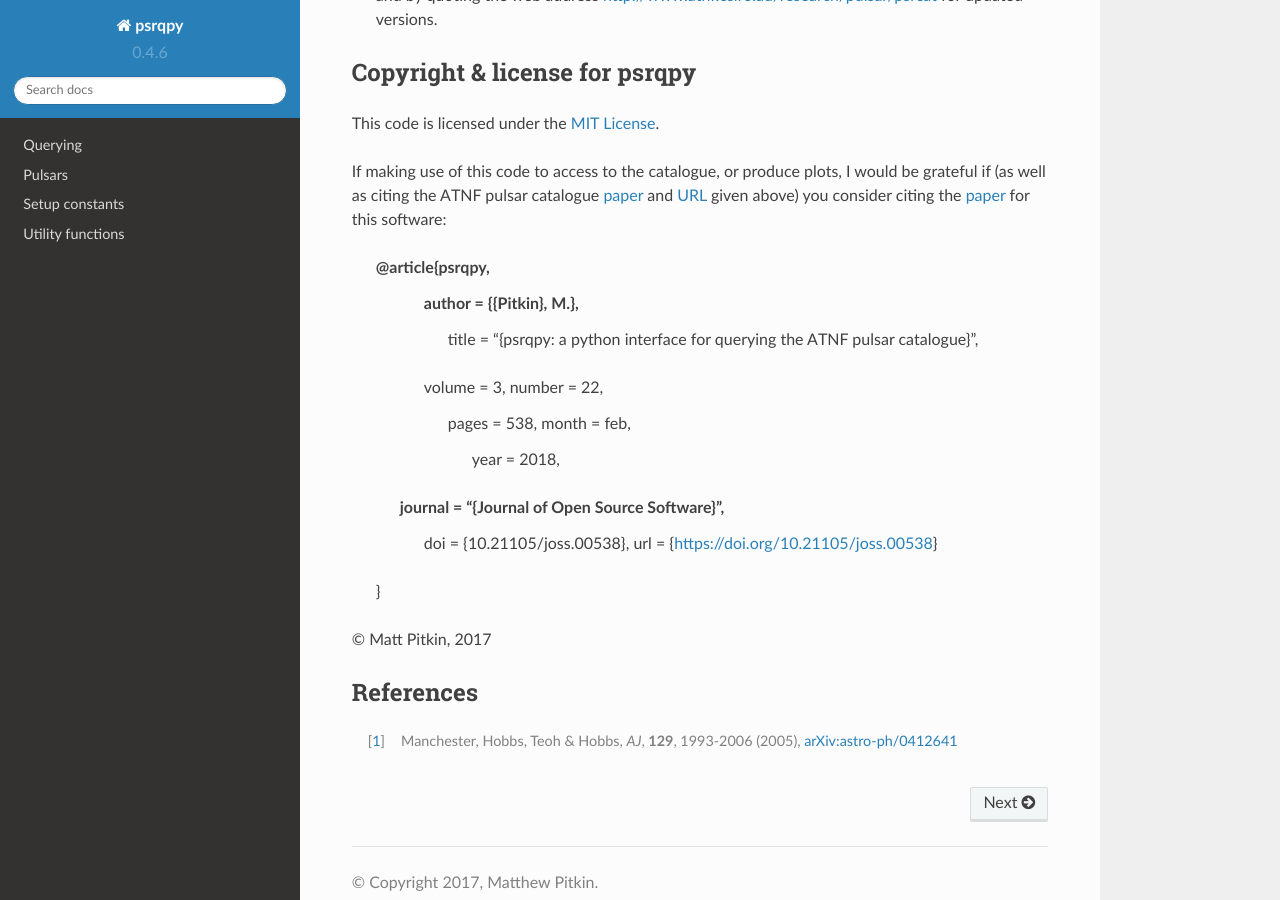
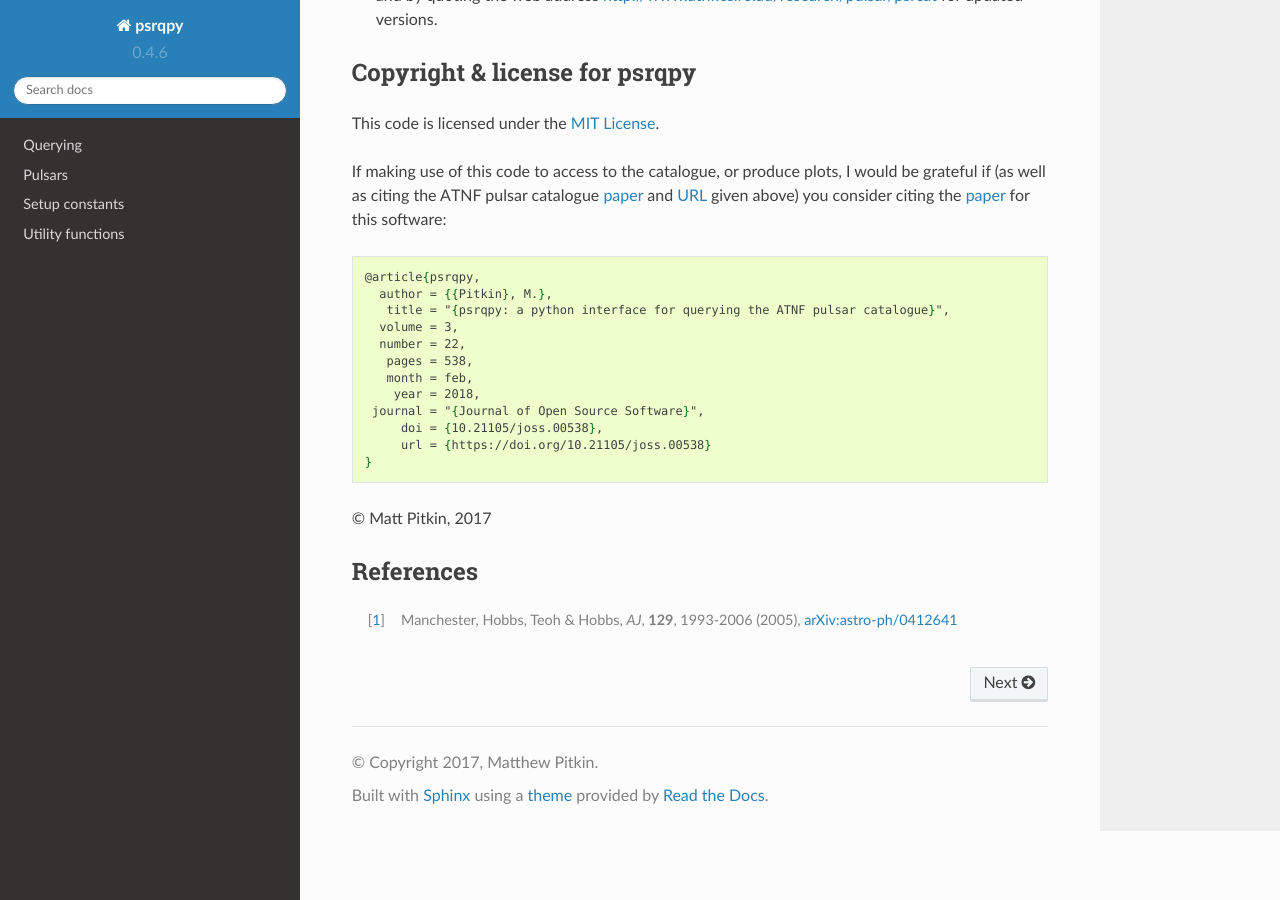
Before and after one commit to mattpitkin/psrqpy, a Sphinx documentation site: the page built from docs/source/index.rst, in a window 1280 px wide and 900 px high, scrolled down 5991 px. Built offline with Sphinx 7.4.7 and the Read the Docs theme 2.0.0, drawn with Linux system fonts in a browser that asks for light colours.

Commit message:
Update index.rst

```diff
--- a/docs/source/index.rst
+++ b/docs/source/index.rst
@@ -241,6 +241,8 @@ This code is licensed under the `MIT License <http://opensource.org/licenses/MIT
 
 If making use of this code to access to the catalogue, or produce plots, I would be grateful if (as well as citing the ATNF pulsar catalogue `paper <http://adsabs.harvard.edu/abs/2005AJ....129.1993M>`_ and `URL <http://www.atnf.csiro.au/research/pulsar/psrcat>`_ given above) you consider citing the `paper <https://doi.org/10.21105/joss.00538>`_ for this software:
 
+.. code-block:: tex
+
     @article{psrqpy,
       author = {{Pitkin}, M.},
        title = "{psrqpy: a python interface for querying the ATNF pulsar catalogue}",
```
